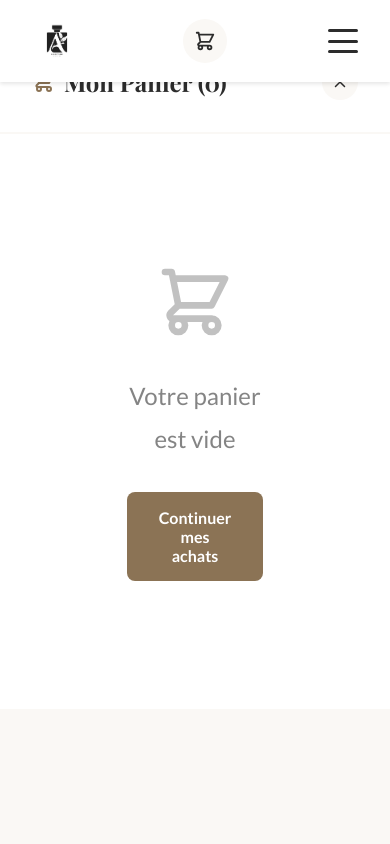
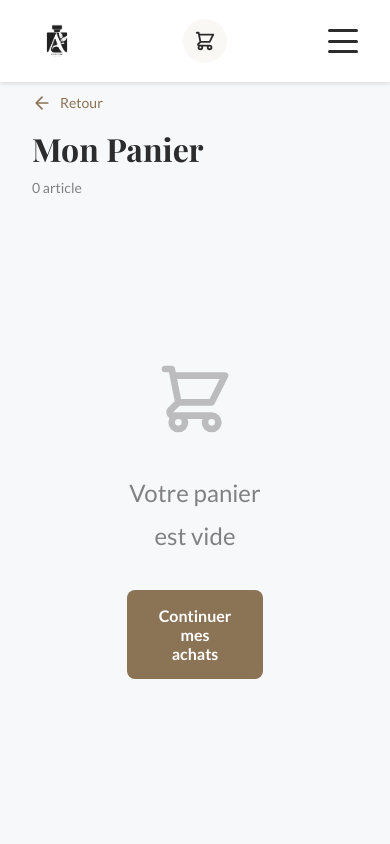
Before and after one commit to AhmaduLo/projetVenteParfumeris, an Angular app: page /cart in a window 390 px wide. Shown: the top 844 px of the page. Built offline with nearby package versions, Linux system fonts and the light colour scheme.

Commit message:
mode mobile

```diff
--- a/src/app/components/cart/cart.component.html
+++ b/src/app/components/cart/cart.component.html
@@ -1,24 +1,19 @@
 <!-- Page Panier -->
 <div class="cart-page">
-  <!-- Conteneur du panier -->
-  <div class="cart-container">
-    <!-- Header -->
-    <div class="cart-header">
-      <h2 class="cart-title">
-        <svg class="cart-icon" viewBox="0 0 24 24" fill="none" stroke="currentColor">
-          <path d="M3 3h2l.4 2M7 13h10l4-8H5.4M7 13L5.4 5M7 13l-2.293 2.293c-.63.63-.184 1.707.707 1.707H17m0 0a2 2 0 100 4 2 2 0 000-4zm-8 2a2 2 0 11-4 0 2 2 0 014 0z" stroke-width="2" stroke-linecap="round" stroke-linejoin="round"/>
+  <div class="cart-wrapper">
+    <!-- Header de la page -->
+    <div class="page-header">
+      <button class="back-button" (click)="goBack()" aria-label="Retour">
+        <svg viewBox="0 0 24 24" fill="none" stroke="currentColor">
+          <path d="M19 12H5M12 19l-7-7 7-7" stroke-width="2" stroke-linecap="round" stroke-linejoin="round"/>
         </svg>
-        Mon Panier ({{ cartItems.length }})
-      </h2>
-
-      <button class="cart-close" (click)="goBack()" aria-label="Retour à l'accueil">
-        <svg viewBox="0 0 24 24" fill="none" stroke="currentColor">
-          <path d="M6 6l12 12M6 18L18 6" stroke-width="2" stroke-linecap="round"/>
-        </svg>
+        <span>Retour</span>
       </button>
+      <h1 class="page-title">Mon Panier</h1>
+      <div class="items-count">{{ cartItems.length }} article<span *ngIf="cartItems.length > 1">s</span></div>
     </div>
 
-    <!-- Contenu du panier -->
+    <!-- Contenu principal -->
     <div class="cart-content">
       <!-- Panier vide -->
       <div class="cart-empty" *ngIf="cartItems.length === 0">
@@ -31,8 +26,10 @@
         </button>
       </div>
 
+      <!-- Grille avec articles et récapitulatif -->
+      <div class="cart-grid" *ngIf="cartItems.length > 0">
         <!-- Liste des articles -->
-      <div class="cart-items" *ngIf="cartItems.length > 0">
+        <div class="cart-items">
           <div
             *ngFor="let item of cartItems; trackBy: trackByCartItem"
             class="cart-item">
@@ -49,6 +46,8 @@
             <p class="item-price">{{ item.product.price?.formatted }} / unité</p>
           </div>
 
+          <!-- Détails de l'article (quantité + prix + supprimer) -->
+          <div class="item-details">
             <!-- Quantité -->
             <div class="item-quantity">
               <button
@@ -67,26 +66,22 @@
               </button>
             </div>
 
-          <!-- Total article -->
+            <!-- Total article + bouton supprimer -->
             <div class="item-total">
               <p class="total-price">{{ ((item.product.price?.amount || 0) * item.quantity).toFixed(2) }}€</p>
-          </div>
-
-          <!-- Bouton supprimer -->
               <button
                 class="item-remove"
                 (click)="removeItem(item.product.id)"
                 aria-label="Supprimer l'article">
-            <svg viewBox="0 0 24 24" fill="none" stroke="currentColor">
-              <path d="M19 7l-.867 12.142A2 2 0 0116.138 21H7.862a2 2 0 01-1.995-1.858L5 7m5 4v6m4-6v6m1-10V4a1 1 0 00-1-1h-4a1 1 0 00-1 1v3M4 7h16" stroke-width="2" stroke-linecap="round" stroke-linejoin="round"/>
-            </svg>
+                Retirer
               </button>
             </div>
           </div>
         </div>
+        </div>
 
-    <!-- Footer avec total et paiement -->
-    <div class="cart-footer" *ngIf="cartItems.length > 0">
+        <!-- Récapitulatif de la commande (sidebar) -->
+        <div class="order-summary">
       <!-- Bouton vider le panier -->
       <button class="btn-clear" (click)="clearCart()">
         Vider le panier
@@ -154,3 +149,5 @@
         </div>
       </div>
     </div>
+  </div>
+</div>
--- a/src/app/components/cart/cart.component.scss
+++ b/src/app/components/cart/cart.component.scss
@@ -2,84 +2,107 @@
 @import '../../../styles/mixins';
 @import '../../../styles/animations';
 
+// Page entière
 .cart-page {
   min-height: 100vh;
-  background-color: $light-bg;
-  padding: $spacing-lg 0;
+  background-color: #f7f8fa;
+  padding-top: 80px; // Espace pour le header fixe
 
   @include mobile {
-    padding: $spacing-md 0;
+    padding-top: 60px;
   }
 }
 
-.cart-container {
-  background-color: $white;
-  width: 100%;
-  max-width: 1200px;
+.cart-wrapper {
+  max-width: 1400px;
   margin: 0 auto;
-  min-height: 80vh;
-  display: flex;
-  flex-direction: column;
-  box-shadow: $shadow-lg;
-  border-radius: $border-radius-lg;
+  padding: $spacing-xl $spacing-lg;
 
   @include mobile {
-    border-radius: 0;
-    box-shadow: none;
+    padding: $spacing-md;
   }
 }
 
-.cart-header {
-  @include flex-between;
-  padding: $spacing-md;
-  border-bottom: 2px solid $light-bg;
-  flex-shrink: 0;
-}
+// Header de la page
+.page-header {
+  margin-bottom: $spacing-xl;
 
-.cart-title {
-  font-family: $font-heading;
-  font-size: $font-size-lg;
-  font-weight: 700;
-  color: $secondary-color;
-  margin: 0;
-  @include flex-center;
-  gap: $spacing-xs;
-
-  .cart-icon {
-    width: 24px;
-    height: 24px;
-    color: $primary-color;
+  @include mobile {
+    margin-bottom: $spacing-lg;
   }
 }
 
-.cart-close {
+.back-button {
   @include reset-button;
-  width: 36px;
-  height: 36px;
-  @include flex-center;
-  border-radius: 50%;
-  background-color: $light-bg;
-  transition: all $transition-speed-normal $transition-ease;
+  display: inline-flex;
+  align-items: center;
+  gap: $spacing-xs;
+  color: $primary-color;
+  font-family: $font-body;
+  font-size: $font-size-base;
+  font-weight: 500;
+  margin-bottom: $spacing-md;
+  transition: all $transition-speed-fast $transition-ease;
 
   svg {
-    width: 18px;
-    height: 18px;
-    color: $secondary-color;
+    width: 20px;
+    height: 20px;
   }
 
   &:hover {
-    background-color: $primary-color;
+    gap: $spacing-sm;
+    color: darken($primary-color, 10%);
+  }
 
-    svg {
-      color: $white;
-    }
+  @include mobile {
+    font-size: $font-size-sm;
+    margin-bottom: $spacing-sm;
+  }
+}
+
+.page-title {
+  font-family: $font-heading;
+  font-size: $font-size-xxl;
+  font-weight: 700;
+  color: $secondary-color;
+  margin: 0 0 $spacing-xs 0;
+
+  @include mobile {
+    font-size: $font-size-xl;
+  }
+}
+
+.items-count {
+  font-family: $font-body;
+  font-size: $font-size-base;
+  color: rgba($text-color, 0.6);
+
+  @include mobile {
+    font-size: $font-size-sm;
+  }
+}
+
+// Grille principale
+.cart-grid {
+  display: grid;
+  grid-template-columns: 1fr 400px;
+  gap: $spacing-xl;
+  align-items: start;
+
+  @include mobile {
+    display: flex;
+    flex-direction: column;
+    gap: $spacing-lg;
+  }
+
+  @include tablet {
+    grid-template-columns: 1fr;
+    gap: $spacing-lg;
   }
 }
 
 .cart-content {
-  flex: 1;
-  overflow-y: auto;
-  padding: $spacing-md;
+  width: 100%;
 }
 
 // Panier vide
@@ -118,32 +141,41 @@
 }
 
 .cart-item {
-  display: flex;
-  flex-direction: column;
-  gap: $spacing-sm;
-  padding: $spacing-md;
-  background-color: $light-bg;
-  border-radius: $border-radius-md;
+  display: grid;
+  grid-template-columns: 100px 1fr auto;
+  gap: $spacing-md;
+  padding: $spacing-lg;
+  background-color: $white;
+  border-radius: $border-radius-lg;
+  box-shadow: 0 2px 8px rgba(0, 0, 0, 0.04);
+  border: 1px solid rgba(0, 0, 0, 0.06);
   position: relative;
+  transition: all $transition-speed-fast $transition-ease;
 
-  @include tablet {
-    flex-direction: row;
-    align-items: center;
+  &:hover {
+    box-shadow: 0 4px 12px rgba(0, 0, 0, 0.08);
+    transform: translateY(-2px);
+  }
+
+  @include mobile {
+    display: flex;
+    flex-direction: column;
     gap: $spacing-md;
+    padding: $spacing-md;
   }
 }
 
 .item-image {
-  width: 100%;
-  height: 120px;
+  width: 100px;
+  height: 100px;
   border-radius: $border-radius-md;
   overflow: hidden;
-  background-color: $white;
+  background-color: #f9fafb;
+  flex-shrink: 0;
 
-  @include tablet {
-    width: 80px;
-    height: 80px;
-    flex-shrink: 0;
+  @include mobile {
+    width: 100%;
+    height: 200px;
   }
 
   img {
@@ -153,18 +185,25 @@
 
 .item-info {
   @include flex-column;
-  gap: calc($spacing-xs / 2);
-  flex: 1;
-  min-width: 0;
+  gap: $spacing-xs;
+  justify-content: center;
+
+  @include mobile {
+    gap: $spacing-xs;
+  }
 }
 
 .item-name {
   font-family: $font-heading;
-  font-size: $font-size-base;
+  font-size: $font-size-md;
   font-weight: 600;
   color: $secondary-color;
   margin: 0;
-  @include line-clamp(2);
+  line-height: 1.4;
+
+  @include mobile {
+    font-size: $font-size-lg;
+  }
 }
 
 .item-category {
@@ -181,18 +220,38 @@
   font-size: $font-size-sm;
   color: $text-color;
   margin: 0;
+
+  @include mobile {
+    font-size: $font-size-base;
+  }
+}
+
+.item-details {
+  @include flex-column;
+  gap: $spacing-sm;
+  align-items: flex-end;
+  justify-content: space-between;
+
+  @include mobile {
+    flex-direction: column;
+    align-items: stretch;
+    gap: $spacing-md;
+    padding-top: $spacing-sm;
+    border-top: 1px solid rgba(0, 0, 0, 0.06);
+  }
 }
 
 .item-quantity {
   @include flex-center;
   gap: $spacing-xs;
-  background-color: $white;
-  border-radius: $border-radius-sm;
-  padding: $spacing-xs;
-  align-self: flex-start;
+  background-color: #f9fafb;
+  border-radius: $border-radius-md;
+  padding: $spacing-xs $spacing-sm;
+  border: 1px solid rgba(0, 0, 0, 0.06);
 
-  @include tablet {
-    align-self: auto;
+  @include mobile {
+    align-self: center;
+    padding: $spacing-sm $spacing-md;
   }
 }
 
@@ -216,6 +275,12 @@
     opacity: 0.4;
     cursor: not-allowed;
   }
+
+  @include mobile {
+    width: 36px;
+    height: 36px;
+    font-size: $font-size-lg;
+  }
 }
 
 .qty-value {
@@ -225,88 +290,117 @@
   color: $secondary-color;
   min-width: 30px;
   text-align: center;
+
+  @include mobile {
+    font-size: $font-size-lg;
+    min-width: 40px;
+  }
 }
 
 .item-total {
-  text-align: left;
+  @include flex-column;
+  align-items: flex-end;
+  gap: calc($spacing-xs / 2);
 
-  @include tablet {
-    text-align: right;
+  @include mobile {
+    flex-direction: row;
+    align-items: center;
+    justify-content: space-between;
+  }
+}
+
+.item-remove {
+  @include reset-button;
+  color: rgba($text-color, 0.5);
+  font-family: $font-body;
+  font-size: $font-size-sm;
+  text-decoration: underline;
+  transition: color $transition-speed-fast $transition-ease;
+
+  &:hover {
+    color: $error-color;
+  }
+
+  @include mobile {
+    font-size: $font-size-base;
+    padding: $spacing-xs;
   }
 }
 
 .total-price {
-  font-family: $font-body;
-  font-size: $font-size-md;
+  font-family: $font-heading;
+  font-size: $font-size-lg;
   font-weight: 700;
-  color: $accent-color;
+  color: $secondary-color;
   margin: 0;
   white-space: nowrap;
-}
 
-.item-remove {
-  @include reset-button;
-  width: 32px;
-  height: 32px;
-  @include flex-center;
-  border-radius: 50%;
-  transition: all $transition-speed-normal $transition-ease;
-  position: absolute;
-  top: $spacing-sm;
-  right: $spacing-sm;
-
-  @include tablet {
-    position: static;
-  }
-
-  svg {
-    width: 20px;
-    height: 20px;
-    color: $text-color;
-  }
-
-  &:hover {
-    background-color: $error-color;
-
-    svg {
-      color: $white;
-    }
+  @include mobile {
+    font-size: $font-size-xl;
   }
 }
 
-// Footer
-.cart-footer {
-  padding: $spacing-md;
-  border-top: 2px solid $light-bg;
-  @include flex-column;
-  gap: $spacing-sm;
-  flex-shrink: 0;
+// Récapitulatif de la commande (sidebar)
+.order-summary {
+  background-color: $white;
+  border-radius: $border-radius-lg;
+  padding: $spacing-xl;
+  box-shadow: 0 2px 12px rgba(0, 0, 0, 0.06);
+  border: 1px solid rgba(0, 0, 0, 0.06);
+  position: sticky;
+  top: calc(80px + $spacing-xl);
+
+  @include tablet {
+    position: relative;
+    top: 0;
+  }
+
+  @include mobile {
+    padding: $spacing-lg;
+  }
 }
 
 .btn-clear {
-  @include button-secondary;
+  @include reset-button;
+  font-family: $font-body;
   font-size: $font-size-sm;
-  padding: $spacing-xs $spacing-sm;
-  align-self: flex-start;
+  color: rgba($text-color, 0.6);
+  text-decoration: underline;
+  margin-bottom: $spacing-md;
+  transition: color $transition-speed-fast $transition-ease;
+
+  &:hover {
+    color: $error-color;
+  }
 }
 
 .cart-total {
   @include flex-between;
-  padding: $spacing-sm 0;
+  padding: $spacing-xl;
+  background: linear-gradient(135deg, rgba($primary-color, 0.05) 0%, rgba($accent-color, 0.05) 100%);
+  border-radius: $border-radius-lg;
+  margin-bottom: $spacing-lg;
+  border: 2px solid rgba($primary-color, 0.1);
 }
 
 .total-label {
-  font-family: $font-heading;
+  font-family: $font-body;
   font-size: $font-size-lg;
   font-weight: 600;
-  color: $secondary-color;
+  color: $text-color;
+  text-transform: uppercase;
+  letter-spacing: 0.5px;
 }
 
 .total-amount {
   font-family: $font-heading;
-  font-size: $font-size-xl;
+  font-size: 2rem;
   font-weight: 700;
-  color: $accent-color;
+  color: $primary-color;
+
+  @include mobile {
+    font-size: 1.75rem;
+  }
 }
 
 .error-message {
@@ -327,16 +421,16 @@
 .payment-divider {
   position: relative;
   text-align: center;
-  margin: $spacing-xs 0;
+  margin: $spacing-md 0;
 
   &::before,
   &::after {
     content: '';
     position: absolute;
     top: 50%;
-    width: 40%;
-    height: 1px;
-    background-color: rgba($text-color, 0.2);
+    width: 42%;
+    height: 2px;
+    background: linear-gradient(90deg, transparent, rgba($text-color, 0.15), transparent);
   }
 
   &::before {
@@ -349,53 +443,94 @@
 
   span {
     background-color: $white;
-    padding: 0 $spacing-sm;
+    padding: 0 $spacing-md;
     font-family: $font-body;
     font-size: $font-size-xs;
-    color: rgba($text-color, 0.6);
+    color: rgba($text-color, 0.5);
     text-transform: uppercase;
-    letter-spacing: 0.5px;
+    letter-spacing: 1px;
+    font-weight: 600;
   }
 }
 
 .btn-checkout {
-  @include button-base;
+  @include reset-button;
   width: 100%;
   @include flex-center;
-  gap: $spacing-xs;
-  font-size: $font-size-sm;
-  padding: $spacing-sm $spacing-md;
+  gap: $spacing-sm;
+  font-family: $font-heading;
+  font-size: $font-size-md;
+  font-weight: 600;
+  padding: $spacing-md $spacing-lg;
+  border-radius: $border-radius-lg;
+  transition: all $transition-speed-normal $transition-ease;
+  box-shadow: 0 2px 8px rgba(0, 0, 0, 0.1);
+  position: relative;
+  overflow: hidden;
+
+  &::before {
+    content: '';
+    position: absolute;
+    top: 0;
+    left: -100%;
+    width: 100%;
+    height: 100%;
+    background: linear-gradient(90deg, transparent, rgba(255, 255, 255, 0.2), transparent);
+    transition: left 0.5s;
+  }
+
+  &:hover::before {
+    left: 100%;
+  }
 
   svg {
-    width: 18px;
-    height: 18px;
+    width: 20px;
+    height: 20px;
+    flex-shrink: 0;
+  }
+
+  &:hover {
+    transform: translateY(-2px);
+    box-shadow: 0 4px 16px rgba(0, 0, 0, 0.15);
+  }
+
+  &:active {
+    transform: translateY(0);
   }
 
   &.btn-stripe {
-    background-color: $accent-color;
+    background: linear-gradient(135deg, $accent-color 0%, lighten($accent-color, 5%) 100%);
     color: $secondary-color;
+    border: 2px solid darken($accent-color, 5%);
 
     &:hover {
-      background-color: darken($accent-color, 10%);
+      background: linear-gradient(135deg, darken($accent-color, 5%) 0%, $accent-color 100%);
     }
   }
 
   &.btn-whatsapp {
-    background-color: #25D366;
+    background: linear-gradient(135deg, #25D366 0%, #20BA5A 100%);
     color: $white;
+    border: 2px solid #20BA5A;
 
     &:hover {
-      background-color: darken(#25D366, 10%);
+      background: linear-gradient(135deg, #20BA5A 0%, #1DA851 100%);
     }
   }
 
   &.btn-email {
-    background-color: $primary-color;
+    background: linear-gradient(135deg, $primary-color 0%, darken($primary-color, 5%) 100%);
     color: $white;
+    border: 2px solid darken($primary-color, 10%);
 
     &:hover {
-      background-color: darken($primary-color, 10%);
+      background: linear-gradient(135deg, darken($primary-color, 5%) 0%, darken($primary-color, 10%) 100%);
     }
+  }
+
+  @include mobile {
+    padding: $spacing-md;
+    font-size: $font-size-base;
   }
 }
 
@@ -407,11 +542,14 @@
   font-family: $font-body;
   font-size: $font-size-xs;
   color: rgba($text-color, 0.6);
-  margin: 0;
+  margin: $spacing-md 0 0 0;
+  padding: $spacing-sm;
+  background-color: rgba($success-color, 0.05);
+  border-radius: $border-radius-md;
 
   svg {
-    width: 14px;
-    height: 14px;
+    width: 16px;
+    height: 16px;
     color: $success-color;
   }
 }
```
Lines whose indentation alone changed are shown as unchanged.
